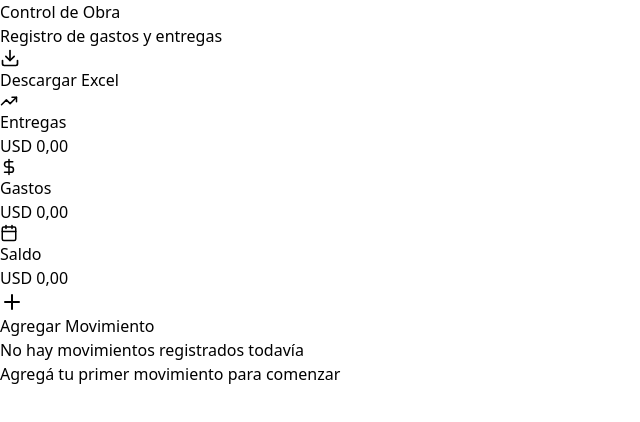
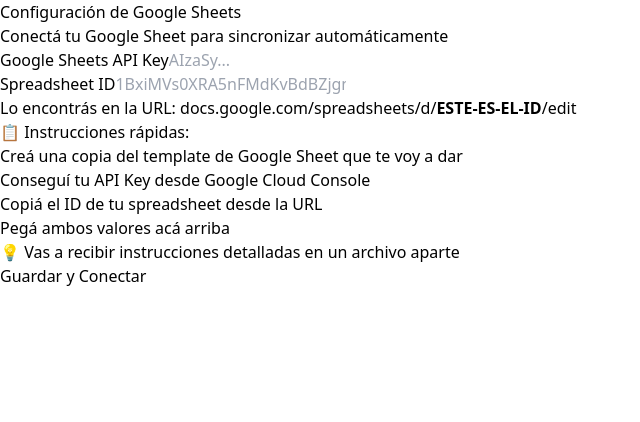
Before and after one commit to saferreccio/control-obra, a React (Vite) app: page / in a window 1280 px wide. Shown: the top 422 px of the page, without its empty margins (0-640 px from the left). Built offline with nearby package versions, Linux system fonts and the light colour scheme.

Commit message:
Add Google Sheets integration

```diff
--- a/src/App.jsx
+++ b/src/App.jsx
@@ -1,15 +1,33 @@
 import React, { useState, useEffect } from 'react';
-import { Download, Plus, DollarSign, TrendingUp, Calendar } from 'lucide-react';
+import { Download, Plus, DollarSign, TrendingUp, Calendar, RefreshCw, Cloud, AlertCircle } from 'lucide-react';
 import * as XLSX from 'xlsx';
+
+// Configuración de Google Sheets
+const GOOGLE_SHEETS_CONFIG = {
+  apiKey: '', // El usuario deberá configurar esto
+  spreadsheetId: '', // El usuario deberá configurar esto
+  range: 'Libro Diario!A5:G', // Rango para leer/escribir datos
+};
 
 export default function ConstruccionTracker() {
   const [movimientos, setMovimientos] = useState([]);
   const [mostrarForm, setMostrarForm] = useState(false);
   const [tipoMovimiento, setTipoMovimiento] = useState('gasto');
+  const [configurado, setConfigurado] = useState(false);
+  const [mostrarConfig, setMostrarConfig] = useState(false);
+  const [sincronizando, setSincronizando] = useState(false);
+  const [ultimaSync, setUltimaSync] = useState(null);
+  const [error, setError] = useState(null);
+
+  const [config, setConfig] = useState({
+    apiKey: localStorage.getItem('sheets-api-key') || '',
+    spreadsheetId: localStorage.getItem('sheets-spreadsheet-id') || ''
+  });
+
   const [formData, setFormData] = useState({
     fecha: new Date().toISOString().split('T')[0],
     concepto: '',
-    categoria: 'materiales',
+    categoria: 'Materiales',
     montoPesos: '',
     montoUSD: '',
     tipoCambio: '',
@@ -17,31 +35,146 @@
     notas: ''
   });
 
-  // Cargar datos del localStorage al iniciar
+  const categorias = {
+    gasto: ['Materiales', 'Mano de obra', 'Arquitectos', 'Tramite Municipalidad', 'Trabajos Preliminares', 'Honorarios', 'Permisos', 'Servicios', 'Otros'],
+    entrega: ['Entrega arquitecto', 'Anticipo', 'Pago parcial', 'Fondos propios']
+  };
+
+  // Verificar si está configurado
   useEffect(() => {
-    const datosGuardados = localStorage.getItem('construccion-movimientos');
-    if (datosGuardados) {
-      setMovimientos(JSON.parse(datosGuardados));
+    const apiKey = localStorage.getItem('sheets-api-key');
+    const spreadsheetId = localStorage.getItem('sheets-spreadsheet-id');
+
+    if (apiKey && spreadsheetId) {
+      setConfigurado(true);
+      GOOGLE_SHEETS_CONFIG.apiKey = apiKey;
+      GOOGLE_SHEETS_CONFIG.spreadsheetId = spreadsheetId;
+      cargarDesdeGoogleSheets();
     }
   }, []);
 
-  // Guardar en localStorage cada vez que cambian los movimientos
-  useEffect(() => {
-    if (movimientos.length > 0) {
-      localStorage.setItem('construccion-movimientos', JSON.stringify(movimientos));
+  // Guardar configuración
+  const guardarConfiguracion = () => {
+    if (!config.apiKey || !config.spreadsheetId) {
+      alert('Por favor completá ambos campos');
+      return;
     }
-  }, [movimientos]);
 
-  const categorias = {
-    gasto: ['Materiales', 'Mano de obra', 'Honorarios', 'Permisos', 'Servicios', 'Otros'],
-    entrega: ['Entrega arquitecto', 'Anticipo', 'Pago parcial']
+    localStorage.setItem('sheets-api-key', config.apiKey);
+    localStorage.setItem('sheets-spreadsheet-id', config.spreadsheetId);
+    GOOGLE_SHEETS_CONFIG.apiKey = config.apiKey;
+    GOOGLE_SHEETS_CONFIG.spreadsheetId = config.spreadsheetId;
+
+    setConfigurado(true);
+    setMostrarConfig(false);
+    cargarDesdeGoogleSheets();
+  };
+
+  // Cargar datos desde Google Sheets
+  const cargarDesdeGoogleSheets = async () => {
+    setSincronizando(true);
+    setError(null);
+
+    try {
+      const url = `https://sheets.googleapis.com/v4/spreadsheets/${GOOGLE_SHEETS_CONFIG.spreadsheetId}/values/${GOOGLE_SHEETS_CONFIG.range}?key=${GOOGLE_SHEETS_CONFIG.apiKey}`;
+
+      const response = await fetch(url);
+
+      if (!response.ok) {
+        throw new Error('Error al cargar datos. Verificá tu API Key y Spreadsheet ID.');
+      }
+
+      const data = await response.json();
+
+      if (data.values && data.values.length > 0) {
+        const movimientosCargados = data.values
+          .filter(row => row[0]) // Filtrar filas vacías
+          .map(row => {
+            const montoPesos = row[5] ? parseFloat(row[5]) : 0;
+            const montoUSD = row[4] ? parseFloat(row[4]) : 0;
+            const tipoCambio = row[6] ? parseFloat(row[6]) : null;
+
+            return {
+              id: parseInt(row[0]) || Date.now(),
+              fecha: row[1] ? new Date(row[1]).toISOString().split('T')[0] : '',
+              concepto: row[2] || '',
+              categoria: row[3] || 'Otros',
+              montoUSD: montoUSD,
+              montoPesos: montoPesos,
+              tipoCambio: tipoCambio,
+              moneda: montoPesos > 0 ? 'ARS' : 'USD',
+              tipo: categorias.gasto.includes(row[3]) ? 'gasto' : 'entrega',
+              notas: ''
+            };
+          })
+          .sort((a, b) => new Date(b.fecha) - new Date(a.fecha));
+
+        setMovimientos(movimientosCargados);
+        setUltimaSync(new Date());
+      }
+
+    } catch (err) {
+      console.error('Error:', err);
+      setError(err.message);
+    } finally {
+      setSincronizando(false);
+    }
+  };
+
+  // Guardar movimiento en Google Sheets
+  const guardarEnGoogleSheets = async (nuevoMovimiento) => {
+    try {
+      // Obtener el último ID
+      const ultimoId = movimientos.length > 0
+        ? Math.max(...movimientos.map(m => m.id))
+        : 0;
+
+      const proximoId = ultimoId + 1;
+
+      // Formatear fecha para Google Sheets (DD/MM/YYYY)
+      const [year, month, day] = nuevoMovimiento.fecha.split('-');
+      const fechaFormateada = `${day}/${month}/${year}`;
+
+      // Preparar la fila según el formato del Excel
+      const nuevaFila = [
+        proximoId,
+        fechaFormateada,
+        nuevoMovimiento.concepto,
+        nuevoMovimiento.categoria,
+        nuevoMovimiento.moneda === 'USD' ? nuevoMovimiento.montoUSD : `=F${proximoId + 4}/G${proximoId + 4}`,
+        nuevoMovimiento.moneda === 'ARS' ? nuevoMovimiento.montoPesos : `=E${proximoId + 4}*G${proximoId + 4}`,
+        nuevoMovimiento.tipoCambio || ''
+      ];
+
+      const url = `https://sheets.googleapis.com/v4/spreadsheets/${GOOGLE_SHEETS_CONFIG.spreadsheetId}/values/Libro Diario!A${proximoId + 4}:append?valueInputOption=USER_ENTERED&key=${GOOGLE_SHEETS_CONFIG.apiKey}`;
+
+      const response = await fetch(url, {
+        method: 'POST',
+        headers: {
+          'Content-Type': 'application/json',
+        },
+        body: JSON.stringify({
+          values: [nuevaFila]
+        })
+      });
+
+      if (!response.ok) {
+        throw new Error('Error al guardar en Google Sheets');
+      }
+
+      // Recargar datos
+      await cargarDesdeGoogleSheets();
+
+    } catch (err) {
+      console.error('Error al guardar:', err);
+      alert('Error al guardar en Google Sheets. Verificá tu configuración.');
+    }
   };
 
   const handleInputChange = (e) => {
     const { name, value } = e.target;
     let newFormData = { ...formData, [name]: value };
 
-    // Si cambia el monto en pesos o el tipo de cambio, calcular USD automáticamente
     if (name === 'montoPesos' || name === 'tipoCambio') {
       const pesos = parseFloat(name === 'montoPesos' ? value : formData.montoPesos) || 0;
       const tc = parseFloat(name === 'tipoCambio' ? value : formData.tipoCambio) || 0;
@@ -53,7 +186,7 @@
     setFormData(newFormData);
   };
 
-  const agregarMovimiento = () => {
+  const agregarMovimiento = async () => {
     if (!formData.concepto || (!formData.montoUSD && !formData.montoPesos)) {
       alert('Por favor completá el concepto y el monto');
       return;
@@ -72,13 +205,16 @@
       notas: formData.notas
     };
 
+    if (configurado) {
+      await guardarEnGoogleSheets(nuevoMovimiento);
+    } else {
       setMovimientos([...movimientos, nuevoMovimiento].sort((a, b) => new Date(b.fecha) - new Date(a.fecha)));
+    }
 
-    // Resetear form
     setFormData({
       fecha: new Date().toISOString().split('T')[0],
       concepto: '',
-      categoria: 'materiales',
+      categoria: 'Materiales',
       montoPesos: '',
       montoUSD: '',
       tipoCambio: '',
@@ -88,27 +224,20 @@
     setMostrarForm(false);
   };
 
-  const eliminarMovimiento = (id) => {
-    if (confirm('¿Seguro que querés eliminar este movimiento?')) {
-      setMovimientos(movimientos.filter(m => m.id !== id));
-    }
-  };
-
   const descargarExcel = () => {
     const datosExcel = movimientos.map(m => ({
+      ID: movimientos.indexOf(m) + 1,
       Fecha: m.fecha,
-      Tipo: m.tipo === 'gasto' ? 'Gasto' : 'Entrega',
       Concepto: m.concepto,
       Categoría: m.categoria,
+      'Monto USD': m.montoUSD,
       'Monto ARS': m.montoPesos || '-',
-      'Tipo Cambio': m.tipoCambio || '-',
-      'Monto USD': m.montoUSD,
-      Notas: m.notas || '-'
+      'Tipo Cambio': m.tipoCambio || '-'
     }));
 
     const ws = XLSX.utils.json_to_sheet(datosExcel);
     const wb = XLSX.utils.book_new();
-    XLSX.utils.book_append_sheet(wb, ws, 'Movimientos');
+    XLSX.utils.book_append_sheet(wb, ws, 'Libro Diario');
 
     const fechaHoy = new Date().toISOString().split('T')[0];
     XLSX.writeFile(wb, `construccion-${fechaHoy}.xlsx`);
@@ -121,6 +250,79 @@
 
   const saldoUSD = totales.entregasUSD - totales.gastosUSD;
 
+  // Panel de configuración
+  if (mostrarConfig || !configurado) {
+    return (
+      <div className="min-h-screen bg-gradient-to-br from-slate-50 to-slate-100 p-4 flex items-center justify-center">
+        <div className="max-w-2xl w-full bg-white rounded-xl shadow-lg p-8">
+          <h1 className="text-3xl font-bold text-slate-800 mb-2">Configuración de Google Sheets</h1>
+          <p className="text-slate-600 mb-6">Conectá tu Google Sheet para sincronizar automáticamente</p>
+
+          <div className="space-y-4">
+            <div>
+              <label className="block text-sm font-medium text-slate-700 mb-2">
+                Google Sheets API Key
+              </label>
+              <input
+                type="text"
+                value={config.apiKey}
+                onChange={(e) => setConfig({ ...config, apiKey: e.target.value })}
+                placeholder="AIzaSy..."
+                className="w-full px-4 py-3 border border-gray-300 rounded-lg focus:ring-2 focus:ring-blue-500 focus:border-transparent"
+              />
+            </div>
+
+            <div>
+              <label className="block text-sm font-medium text-slate-700 mb-2">
+                Spreadsheet ID
+              </label>
+              <input
+                type="text"
+                value={config.spreadsheetId}
+                onChange={(e) => setConfig({ ...config, spreadsheetId: e.target.value })}
+                placeholder="1BxiMVs0XRA5nFMdKvBdBZjgmUUqptlbs74OgvE2upms"
+                className="w-full px-4 py-3 border border-gray-300 rounded-lg focus:ring-2 focus:ring-blue-500 focus:border-transparent"
+              />
+              <p className="text-xs text-gray-500 mt-1">
+                Lo encontrás en la URL: docs.google.com/spreadsheets/d/<strong>ESTE-ES-EL-ID</strong>/edit
+              </p>
+            </div>
+
+            <div className="bg-blue-50 border border-blue-200 rounded-lg p-4 mt-6">
+              <h3 className="font-semibold text-blue-900 mb-2">📋 Instrucciones rápidas:</h3>
+              <ol className="text-sm text-blue-800 space-y-1 list-decimal list-inside">
+                <li>Creá una copia del template de Google Sheet que te voy a dar</li>
+                <li>Conseguí tu API Key desde Google Cloud Console</li>
+                <li>Copiá el ID de tu spreadsheet desde la URL</li>
+                <li>Pegá ambos valores acá arriba</li>
+              </ol>
+              <p className="text-xs text-blue-700 mt-3">
+                💡 Vas a recibir instrucciones detalladas en un archivo aparte
+              </p>
+            </div>
+          </div>
+
+          <div className="flex gap-3 mt-8">
+            <button
+              onClick={guardarConfiguracion}
+              className="flex-1 bg-blue-600 text-white rounded-lg py-3 font-semibold hover:bg-blue-700 transition-colors"
+            >
+              Guardar y Conectar
+            </button>
+            {configurado && (
+              <button
+                onClick={() => setMostrarConfig(false)}
+                className="flex-1 bg-gray-200 text-gray-700 rounded-lg py-3 font-semibold hover:bg-gray-300 transition-colors"
+              >
+                Cancelar
+              </button>
+            )}
+          </div>
+        </div>
+      </div>
+    );
+  }
+
   return (
     <div className="min-h-screen bg-gradient-to-br from-slate-50 to-slate-100 p-4">
       <div className="max-w-4xl mx-auto">
@@ -129,17 +331,61 @@
           <div className="flex items-center justify-between mb-6">
             <div>
               <h1 className="text-3xl font-bold text-slate-800">Control de Obra</h1>
-              <p className="text-slate-600 mt-1">Registro de gastos y entregas</p>
+              <div className="flex items-center gap-2 mt-1">
+                <p className="text-slate-600">Construcción Alcanfores</p>
+                {configurado && (
+                  <span className="flex items-center gap-1 text-xs bg-green-100 text-green-700 px-2 py-1 rounded-full">
+                    <Cloud size={12} />
+                    Sincronizado
+                  </span>
+                )}
               </div>
+            </div>
+            <div className="flex gap-2">
+              {configurado && (
+                <button
+                  onClick={cargarDesdeGoogleSheets}
+                  disabled={sincronizando}
+                  className="flex items-center gap-2 px-4 py-2 bg-blue-600 text-white rounded-lg hover:bg-blue-700 disabled:bg-gray-300 transition-colors"
+                >
+                  <RefreshCw size={20} className={sincronizando ? 'animate-spin' : ''} />
+                  {sincronizando ? 'Sincronizando...' : 'Actualizar'}
+                </button>
+              )}
               <button
                 onClick={descargarExcel}
                 disabled={movimientos.length === 0}
                 className="flex items-center gap-2 px-4 py-2 bg-green-600 text-white rounded-lg hover:bg-green-700 disabled:bg-gray-300 disabled:cursor-not-allowed transition-colors"
               >
                 <Download size={20} />
-              Descargar Excel
+                Excel
               </button>
             </div>
+          </div>
+
+          {/* Mensaje de error */}
+          {error && (
+            <div className="mb-4 bg-red-50 border border-red-200 rounded-lg p-3 flex items-start gap-2">
+              <AlertCircle size={20} className="text-red-600 flex-shrink-0 mt-0.5" />
+              <div>
+                <p className="text-sm text-red-800 font-medium">Error de sincronización</p>
+                <p className="text-xs text-red-600 mt-1">{error}</p>
+                <button
+                  onClick={() => setMostrarConfig(true)}
+                  className="text-xs text-red-700 underline mt-2"
+                >
+                  Revisar configuración
+                </button>
+              </div>
+            </div>
+          )}
+
+          {/* Última sincronización */}
+          {ultimaSync && (
+            <p className="text-xs text-gray-500 mb-4">
+              Última actualización: {ultimaSync.toLocaleTimeString('es-AR')}
+            </p>
+          )}
 
           {/* Totales */}
           <div className="grid grid-cols-1 md:grid-cols-3 gap-4">
@@ -191,7 +437,6 @@
           <div className="bg-white rounded-xl shadow-sm p-6 mb-6">
             <h2 className="text-xl font-bold text-slate-800 mb-4">Nuevo Movimiento</h2>
 
-            {/* Tipo de movimiento */}
             <div className="flex gap-2 mb-4">
               <button
                 onClick={() => setTipoMovimiento('gasto')}
@@ -237,7 +482,7 @@
                     className="w-full px-3 py-2 border border-gray-300 rounded-lg focus:ring-2 focus:ring-blue-500 focus:border-transparent"
                   >
                     {categorias[tipoMovimiento].map(cat => (
-                      <option key={cat} value={cat.toLowerCase()}>{cat}</option>
+                      <option key={cat} value={cat}>{cat}</option>
                     ))}
                   </select>
                 </div>
@@ -330,18 +575,6 @@
                 </div>
               )}
 
-              <div>
-                <label className="block text-sm font-medium text-slate-700 mb-1">Notas (opcional)</label>
-                <textarea
-                  name="notas"
-                  value={formData.notas}
-                  onChange={handleInputChange}
-                  placeholder="Detalles adicionales..."
-                  rows="2"
-                  className="w-full px-3 py-2 border border-gray-300 rounded-lg focus:ring-2 focus:ring-blue-500 focus:border-transparent"
-                />
-              </div>
-
               <div className="flex gap-2 pt-2">
                 <button
                   onClick={agregarMovimiento}
@@ -365,7 +598,9 @@
           {movimientos.length === 0 ? (
             <div className="bg-white rounded-xl shadow-sm p-12 text-center">
               <p className="text-gray-500">No hay movimientos registrados todavía</p>
-              <p className="text-sm text-gray-400 mt-2">Agregá tu primer movimiento para comenzar</p>
+              <p className="text-sm text-gray-400 mt-2">
+                {configurado ? 'La sincronización con Google Sheets está activa' : 'Agregá tu primer movimiento para comenzar'}
+              </p>
             </div>
           ) : (
             movimientos.map(mov => (
@@ -388,9 +623,6 @@
                       <span className="text-xs text-gray-500 capitalize">{mov.categoria}</span>
                     </div>
                     <h3 className="font-semibold text-slate-800">{mov.concepto}</h3>
-                    {mov.notas && (
-                      <p className="text-sm text-gray-600 mt-1">{mov.notas}</p>
-                    )}
                   </div>
                   <div className="text-right ml-4">
                     <p className="text-xl font-bold text-slate-800">
@@ -401,18 +633,21 @@
                         ARS {mov.montoPesos.toLocaleString('es-AR')} @ {mov.tipoCambio}
                       </p>
                     )}
-                    <button
-                      onClick={() => eliminarMovimiento(mov.id)}
-                      className="text-xs text-red-600 hover:text-red-800 mt-2"
-                    >
-                      Eliminar
-                    </button>
                   </div>
                 </div>
               </div>
             ))
           )}
         </div>
+
+        {/* Botón de configuración flotante */}
+        <button
+          onClick={() => setMostrarConfig(true)}
+          className="fixed bottom-6 right-6 bg-gray-800 text-white p-4 rounded-full shadow-lg hover:bg-gray-700 transition-colors"
+          title="Configuración"
+        >
+          <Cloud size={24} />
+        </button>
       </div>
     </div>
   );
```
Lines whose indentation alone changed are shown as unchanged.
